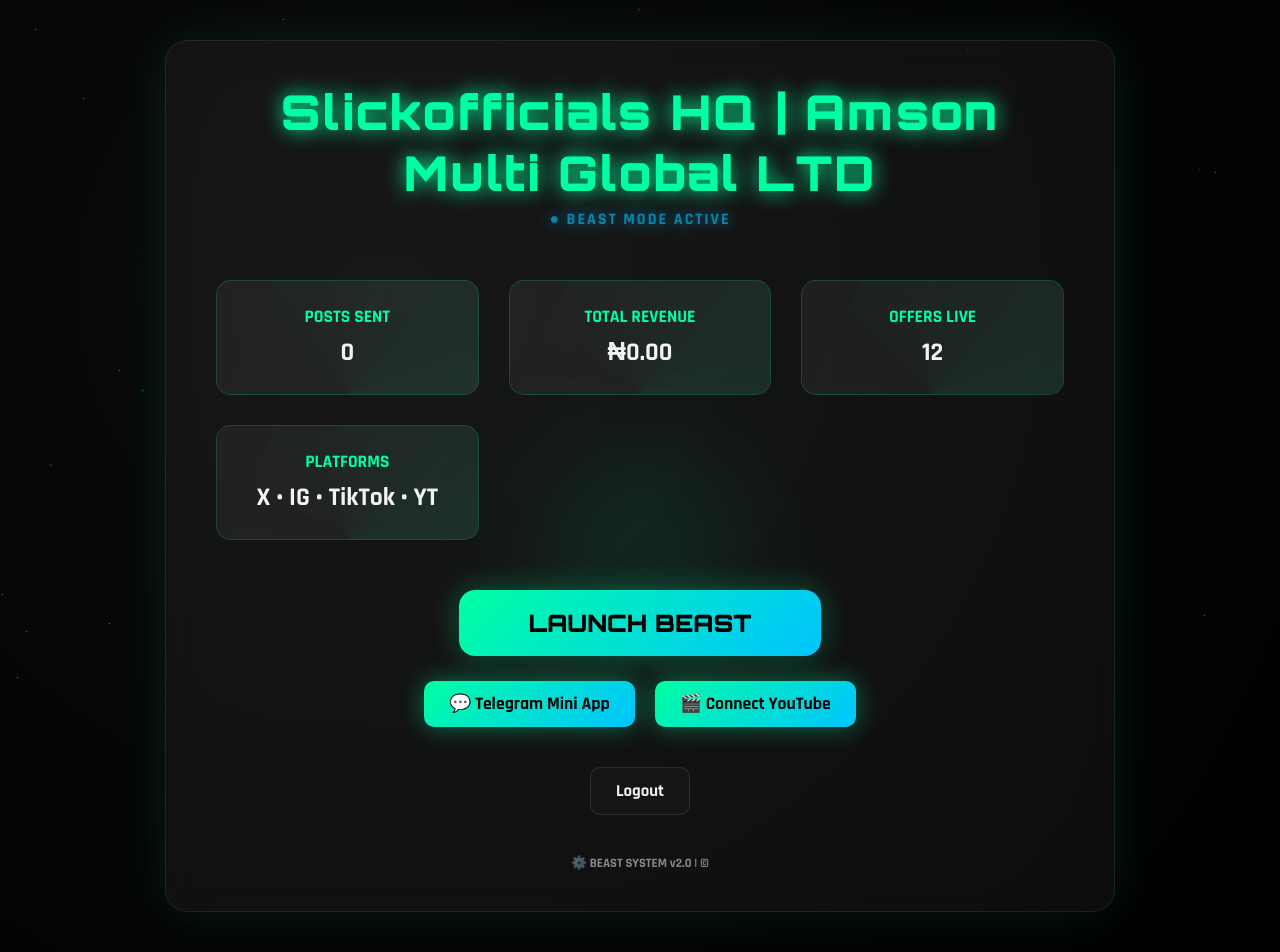
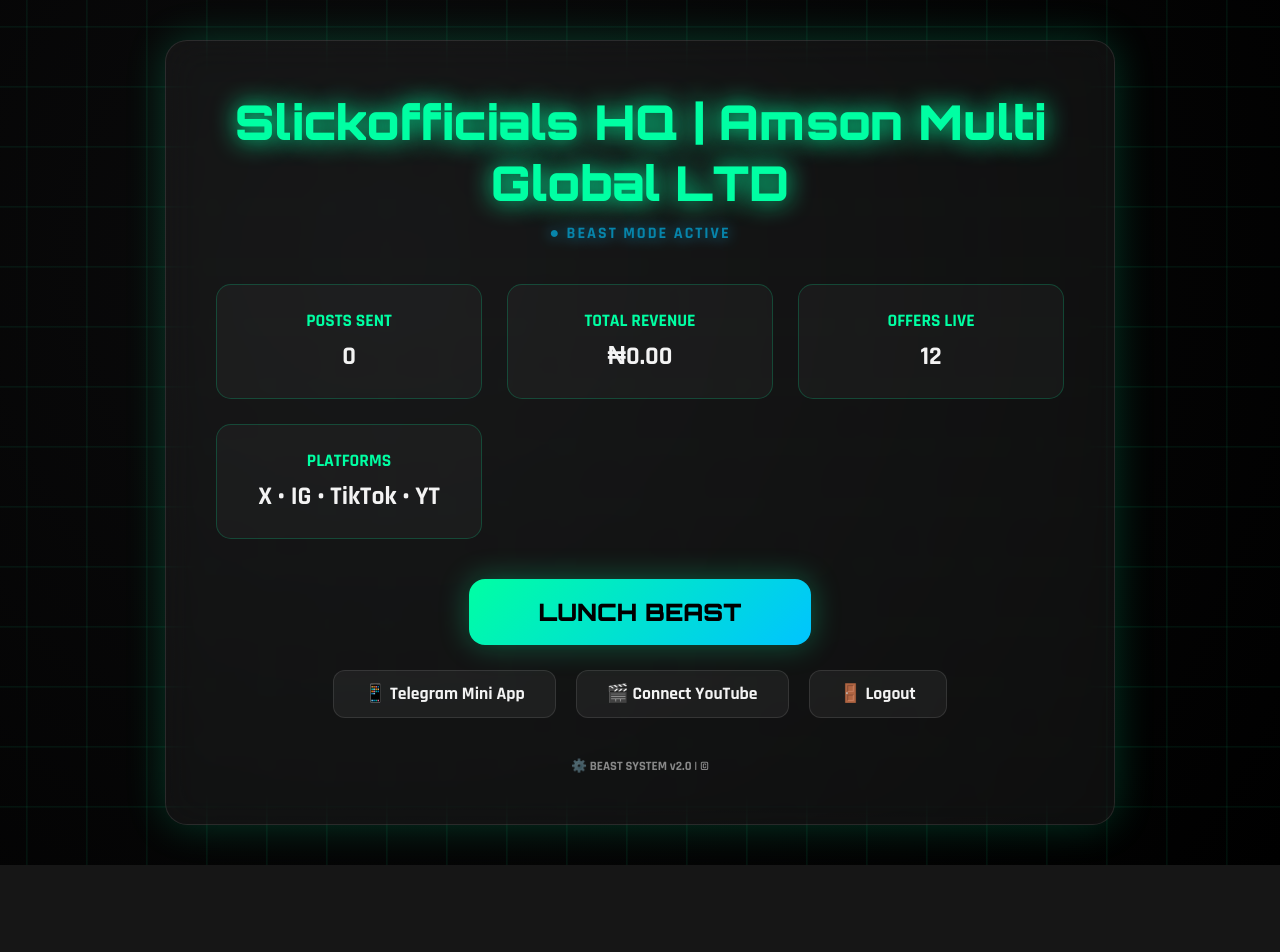
Before and after one commit to slickofficials/AUTOAFFILIATE-AI-v7.0, a Flask app: page /dashboard in a window 1280 px wide. After the commit the page ends 865 px from the top, so only its background shows below. Run offline with Flask 3, Linux system fonts and the light colour scheme; the visitor is signed in with stand-in values (Sample User, id 1); data that the repository does not hold is empty; some libraries are stand-ins or nearby versions.

Commit message:
Update dashboard.html

```diff
--- a/templates/dashboard.html
+++ b/templates/dashboard.html
@@ -11,7 +11,6 @@
       --aqua: #00c4ff;
       --bg-dark: #0a0a0a;
       --white: #f3f3f3;
-      --fade: rgba(255, 255, 255, 0.05);
     }
 
     * {margin: 0; padding: 0; box-sizing: border-box;}
@@ -20,68 +19,59 @@
       background: radial-gradient(circle at 30% 30%, #0b0b0c, #000);
       color: var(--white);
       font-family: 'Rajdhani', sans-serif;
-      overflow: hidden;
       min-height: 100vh;
       display: flex;
       align-items: center;
       justify-content: center;
       padding: 40px;
       position: relative;
+      overflow: hidden;
     }
 
-    #particles {
+    /* Animated grid background */
+    body::before {
+      content: "";
       position: absolute;
       top: 0; left: 0;
       width: 100%; height: 100%;
+      background-image: linear-gradient(rgba(0,255,163,0.1) 1px, transparent 1px),
+                        linear-gradient(90deg, rgba(0,255,163,0.1) 1px, transparent 1px);
+      background-size: 60px 60px;
+      animation: gridmove 15s linear infinite;
       z-index: 0;
-      background: transparent;
-      overflow: hidden;
-      pointer-events: none;
     }
-
-    .particle {
-      position: absolute;
-      background: radial-gradient(var(--mint), transparent 70%);
-      width: 3px; height: 3px;
-      border-radius: 50%;
-      animation: drift 20s linear infinite;
-      opacity: 0.4;
-    }
-
-    @keyframes drift {
-      from { transform: translateY(0) rotate(0); }
-      to { transform: translateY(-100vh) rotate(720deg); opacity: 0; }
+    @keyframes gridmove {
+      0% {background-position: 0 0, 0 0;}
+      100% {background-position: 60px 60px, 60px 60px;}
     }
 
     .container {
       position: relative;
       z-index: 2;
-      width: 100%;
       max-width: 950px;
       background: rgba(255,255,255,0.05);
-      border: 1px solid rgba(255,255,255,0.08);
+      border: 1px solid rgba(255,255,255,0.1);
       border-radius: 22px;
       backdrop-filter: blur(18px);
-      box-shadow: 0 0 50px rgba(0,255,163,0.1);
+      box-shadow: 0 0 40px rgba(0,255,163,0.2);
       text-align: center;
-      padding: 40px 50px;
+      padding: 50px;
     }
 
     h1 {
       font-family: 'Orbitron', sans-serif;
       font-size: 3em;
       color: var(--mint);
-      text-shadow: 0 0 20px var(--mint);
-      letter-spacing: 2px;
+      text-shadow: 0 0 25px var(--mint);
+      margin-bottom: 10px;
     }
 
     .live {
       color: var(--aqua);
       font-size: 1em;
-      margin-top: 6px;
+      margin-bottom: 40px;
+      animation: pulse 2s infinite;
       letter-spacing: 2px;
-      position: relative;
-      animation: pulse 2s infinite;
     }
 
     @keyframes pulse {
@@ -89,75 +79,35 @@
       50% {opacity: 0.6; text-shadow: 0 0 15px var(--aqua);}
     }
 
-    .core-glow {
-      position: absolute;
-      top: 58%;
-      left: 50%;
-      transform: translate(-50%, -50%);
-      width: 140px;
-      height: 140px;
-      border-radius: 50%;
-      background: radial-gradient(circle, rgba(0,255,163,0.4), transparent 70%);
-      filter: blur(60px);
-      animation: corePulse 4s ease-in-out infinite;
-      z-index: 1;
-    }
-
-    @keyframes corePulse {
-      0%, 100% {transform: translate(-50%, -50%) scale(1);}
-      50% {transform: translate(-50%, -50%) scale(1.3);}
-    }
-
     .stats {
       display: grid;
       grid-template-columns: repeat(auto-fit, minmax(200px, 1fr));
-      gap: 30px;
-      margin: 50px 0;
+      gap: 25px;
+      margin-bottom: 40px;
     }
 
     .stat-card {
-      background: var(--fade);
+      background: rgba(255,255,255,0.03);
       border: 1px solid rgba(0,255,163,0.2);
       border-radius: 15px;
       padding: 25px;
-      position: relative;
-      overflow: hidden;
       transition: all 0.3s ease;
     }
 
-    .stat-card::after {
-      content: "";
-      position: absolute;
-      top: 0; left: -50%;
-      width: 200%; height: 200%;
-      background: conic-gradient(from 180deg, transparent, rgba(0,255,163,0.08), transparent);
-      animation: rotate 5s linear infinite;
-      z-index: 0;
-    }
-
-    @keyframes rotate {
-      from {transform: rotate(0);}
-      to {transform: rotate(360deg);}
+    .stat-card:hover {
+      transform: scale(1.05);
+      box-shadow: 0 0 20px rgba(0,255,163,0.4);
     }
 
     .stat-card h3 {
       color: var(--mint);
+      margin-bottom: 8px;
       font-size: 1.1em;
-      margin-bottom: 8px;
-      position: relative;
-      z-index: 1;
     }
 
     .stat-card p {
       font-size: 1.6em;
       font-weight: bold;
-      z-index: 1;
-      position: relative;
-    }
-
-    .stat-card:hover {
-      transform: scale(1.05);
-      box-shadow: 0 0 20px rgba(0,255,163,0.3);
     }
 
     .beast-btn {
@@ -171,9 +121,7 @@
       cursor: pointer;
       box-shadow: 0 0 30px rgba(0,255,163,0.3);
       transition: all 0.3s ease;
-      position: relative;
-      overflow: hidden;
-      z-index: 2;
+      margin-bottom: 25px;
     }
 
     .beast-btn:hover {
@@ -181,67 +129,21 @@
       box-shadow: 0 0 50px rgba(0,255,163,0.7);
     }
 
-    .shockwave {
-      position: absolute;
-      top: 50%;
-      left: 50%;
-      width: 0;
-      height: 0;
-      border-radius: 50%;
-      background: radial-gradient(circle, rgba(0,255,163,0.4), transparent 70%);
-      transform: translate(-50%, -50%);
-      animation: shock 0.8s ease-out forwards;
-      pointer-events: none;
-    }
-
-    @keyframes shock {
-      from {width: 0; height: 0; opacity: 0.8;}
-      to {width: 500px; height: 500px; opacity: 0;}
-    }
-
-    .action-buttons {
-      display: flex;
-      justify-content: center;
-      gap: 20px;
-      flex-wrap: wrap;
-      margin-top: 25px;
-      position: relative;
-      z-index: 2;
-    }
-
-    .action-buttons a {
-      color: #000;
-      text-decoration: none;
-      font-size: 1.1em;
-      padding: 12px 25px;
-      border-radius: 10px;
-      font-weight: bold;
-      background: linear-gradient(135deg, var(--mint), var(--aqua));
-      box-shadow: 0 0 25px rgba(0,255,163,0.4);
-      transition: all 0.3s ease;
-    }
-
-    .action-buttons a:hover {
-      transform: scale(1.05);
-      box-shadow: 0 0 35px rgba(0,255,163,0.7);
-    }
-
     .nav {
       display: flex;
       justify-content: center;
       gap: 20px;
       flex-wrap: wrap;
-      margin-top: 40px;
     }
 
     .nav a {
       color: var(--white);
       text-decoration: none;
-      font-size: 1.05em;
-      padding: 12px 25px;
+      font-size: 1.1em;
+      padding: 12px 30px;
+      border-radius: 12px;
+      background: rgba(255,255,255,0.05);
       border: 1px solid rgba(255,255,255,0.1);
-      border-radius: 10px;
-      background: rgba(255,255,255,0.02);
       transition: all 0.3s ease;
     }
 
@@ -259,55 +161,40 @@
   </style>
 </head>
 <body>
-  <div id="particles"></div>
-
   <div class="container">
     <h1>{{ company }}</h1>
-    <div class="core-glow"></div>
     <p class="live">● BEAST MODE ACTIVE</p>
 
     <div class="stats">
-      <div class="stat-card"><h3>POSTS SENT</h3><p>{{ posts_sent }}</p></div>
-      <div class="stat-card"><h3>TOTAL REVENUE</h3><p>₦{{ "%.2f" % revenue }}</p></div>
-      <div class="stat-card"><h3>OFFERS LIVE</h3><p>12</p></div>
-      <div class="stat-card"><h3>PLATFORMS</h3><p>X • IG • TikTok • YT</p></div>
+      <div class="stat-card">
+        <h3>POSTS SENT</h3>
+        <p>{{ posts_sent }}</p>
+      </div>
+      <div class="stat-card">
+        <h3>TOTAL REVENUE</h3>
+        <p>₦{{ "%.2f" % revenue }}</p>
+      </div>
+      <div class="stat-card">
+        <h3>OFFERS LIVE</h3>
+        <p>12</p>
+      </div>
+      <div class="stat-card">
+        <h3>PLATFORMS</h3>
+        <p>X • IG • TikTok • YT</p>
+      </div>
     </div>
 
-    <button class="beast-btn" id="launchBtn">LAUNCH BEAST</button>
+    <!-- Main Launch Button -->
+    <button class="beast-btn" onclick="location.href='/beast_campaign'">LUNCH BEAST</button>
 
-    <div class="action-buttons">
-      <a href="/miniapp">💬 Telegram Mini App</a>
+    <!-- Navigation Buttons -->
+    <div class="nav">
+      <a href="/miniapp">📱 Telegram Mini App</a>
       <a href="/youtube_auth">🎬 Connect YouTube</a>
-    </div>
-
-    <div class="nav">
-      <a href="/logout">Logout</a>
+      <a href="/logout">🚪 Logout</a>
     </div>
 
     <footer>⚙️ BEAST SYSTEM v2.0 | © {{ year }}</footer>
   </div>
-
-  <script>
-    // Floating particles
-    const container = document.getElementById("particles");
-    for (let i = 0; i < 45; i++) {
-      const p = document.createElement("div");
-      p.className = "particle";
-      p.style.left = Math.random() * 100 + "vw";
-      p.style.top = Math.random() * 100 + "vh";
-      p.style.animationDelay = Math.random() * 20 + "s";
-      container.appendChild(p);
-    }
-
-    // Shockwave effect
-    const launchBtn = document.getElementById("launchBtn");
-    launchBtn.addEventListener("click", e => {
-      const shock = document.createElement("div");
-      shock.classList.add("shockwave");
-      e.target.appendChild(shock);
-      setTimeout(() => shock.remove(), 900);
-      setTimeout(() => window.location.href = "/beast_campaign", 600);
-    });
-  </script>
 </body>
 </html>
```
